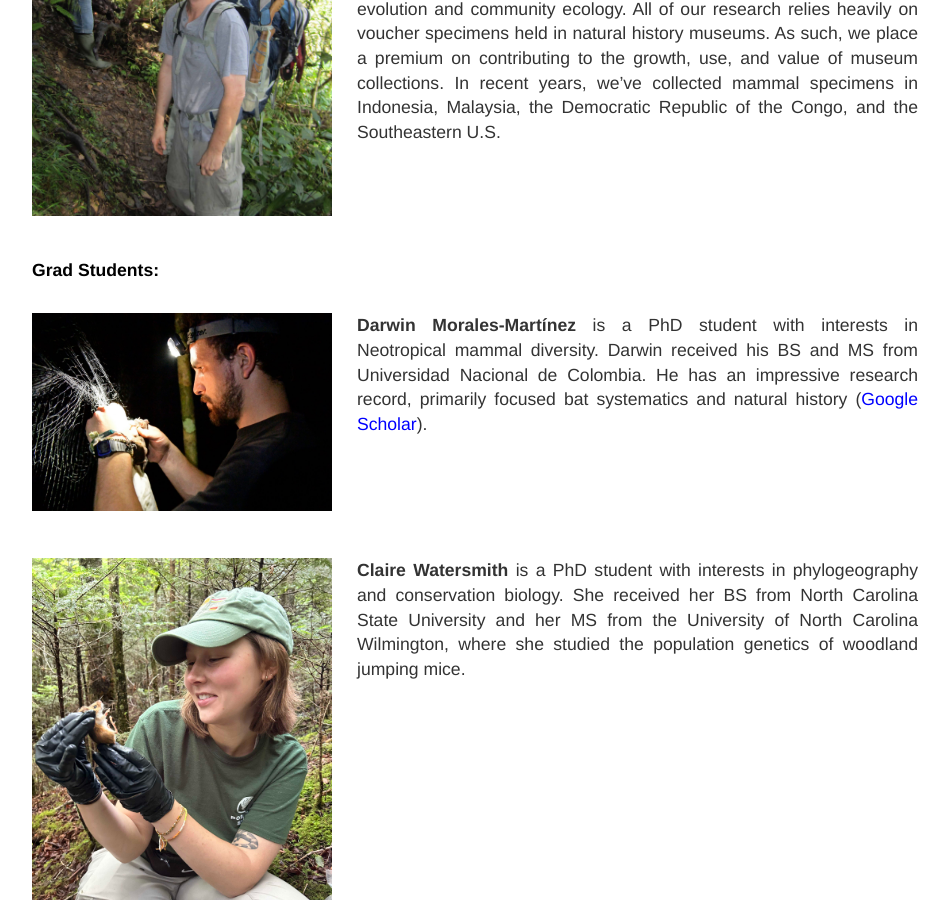
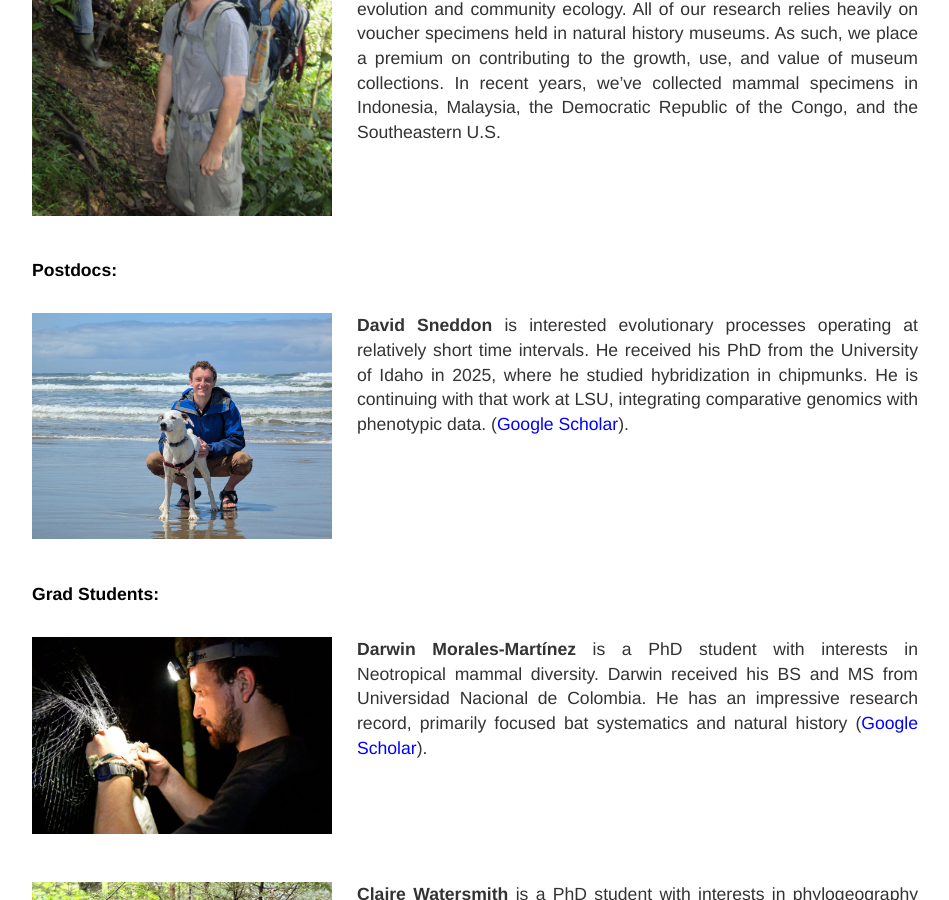
Before and after one commit to esselstyn/esselstyn.github.io, a Jekyll site: the page built from people.md, in a window 1280 px wide and 900 px high, scrolled down 310 px. Shown: the whole window, without its empty margins (160-1109 px from the left). Built offline with Jekyll 4.4.1, drawn with Linux system fonts in a browser that asks for light colours.

Commit message:
added david

```diff
--- a/people.md
+++ b/people.md
@@ -10,6 +10,12 @@ title: People
 I am a mammalian systematist with general interests in evolutionary biology and biogeography. My research explores questions of phylogeny, island biogeography, and taxonomy, but my students' interests expand the general lab efforts to include topics such as co-evolution and community ecology. All of our research relies heavily on voucher specimens held in natural history museums. As such, we place a premium on contributing to the growth, use, and value of museum collections. In recent years, we've collected mammal specimens in Indonesia, Malaysia, the Democratic Republic of the Congo, and the Southeastern U.S.
 </div>
 
+## Postdocs:
+<div markdown="1">
+<img src="images/david.jpg" class="left" alt="David" width="300">
+
+**David Sneddon** is interested evolutionary processes operating at relatively short time intervals. He received his PhD from the University of Idaho in 2025, where he studied hybridization in chipmunks. He is continuing with that work at LSU, integrating comparative genomics with phenotypic data.  ([Google Scholar](https://scholar.google.com/citations?user=RQJ0eK0AAAAJ&hl=en&oi=ao)).
+</div>
 
 ## Grad Students:
 <div markdown="1">
```
Also changed, not shown: images/david.jpg (added).
